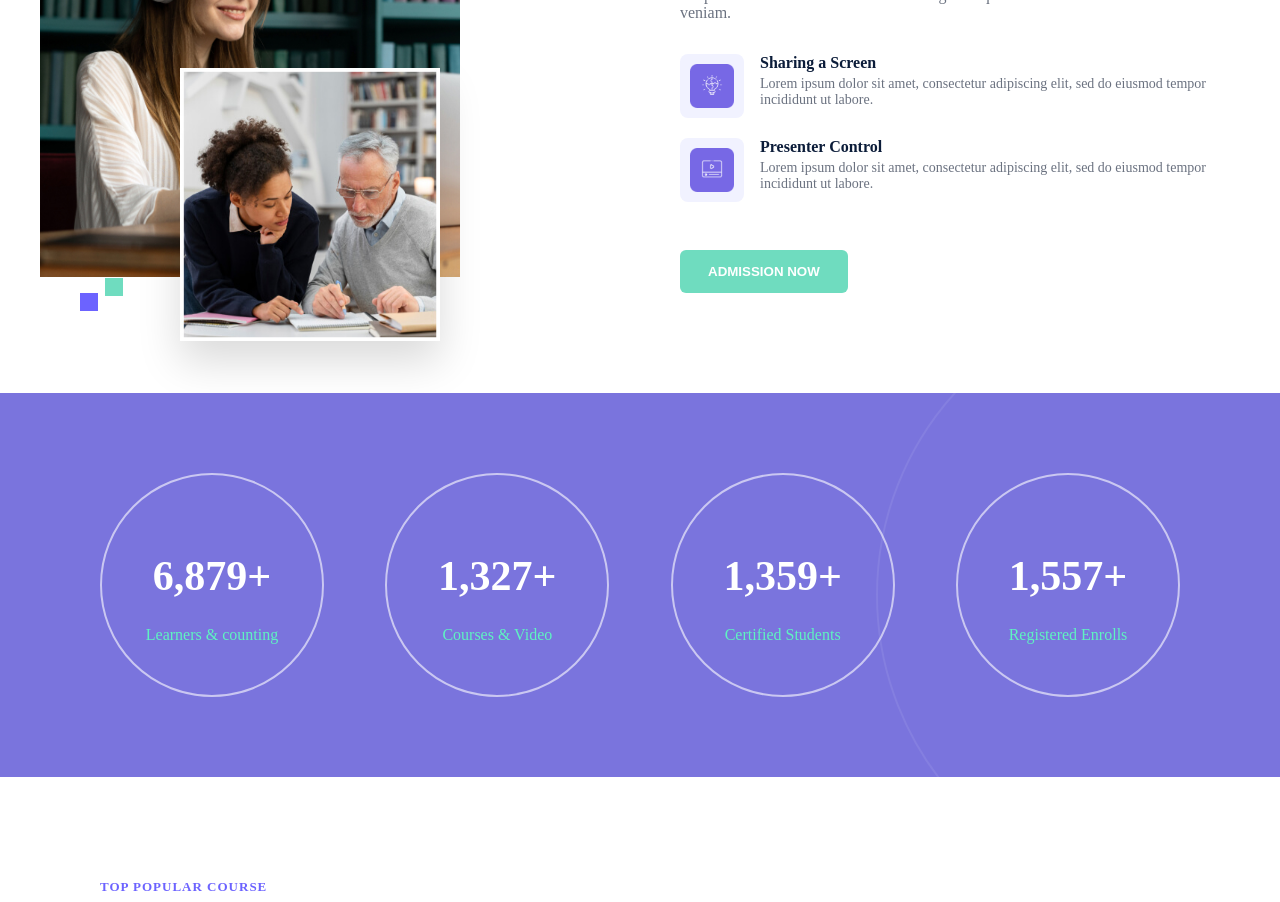
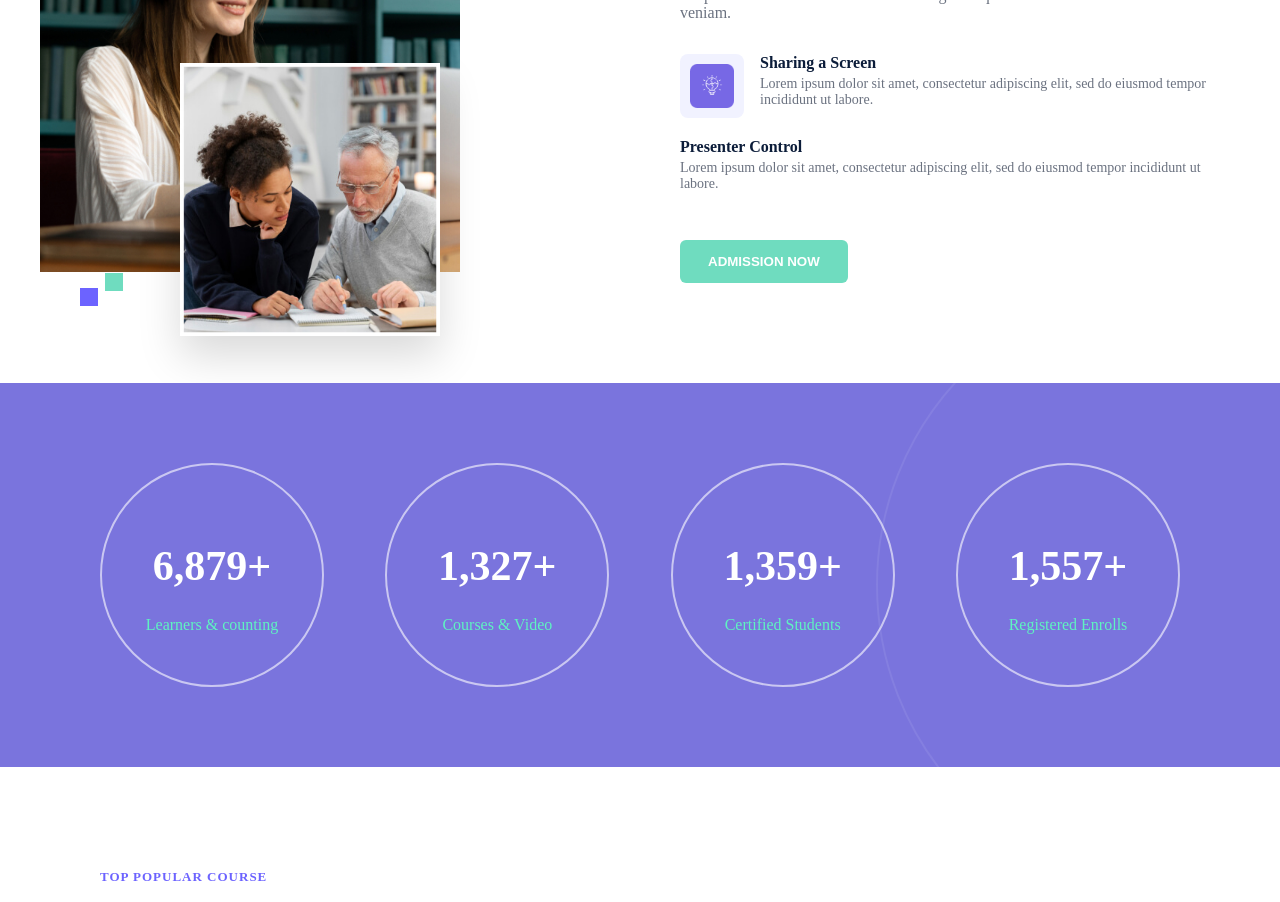
Before and after one commit to nancyjamescoding/edunity-landing-page, a React (Vite) app: page / in a window 1280 px wide. Shown: the part 1340-2242 px from the top of the page. Built offline with nearby package versions, Linux system fonts and the light colour scheme.

Commit message:
removed the about2 path

```diff
--- a/src/components/About/About.jsx
+++ b/src/components/About/About.jsx
@@ -2,7 +2,7 @@ import './About.css';
 import about1 from '@/assets/about1.png';
 import about2 from '@/assets/about2.png';
 import abouticon1 from '@/assets/abouticon1.png';
-import abouticon2 from '@/assets/abouticon2.png';
+// import abouticon2 from '@/assets/abouticon2.png';
 
 export default function About() {
   return (
@@ -42,7 +42,7 @@ export default function About() {
           </div>
 
           <div className="about-feature">
-            <img src={abouticon2} alt="Presenter Control" />
+            {/* <img src={abouticon2} alt="Presenter Control" /> */}
             <div>
               <h4>Presenter Control</h4>
               <p>
```
